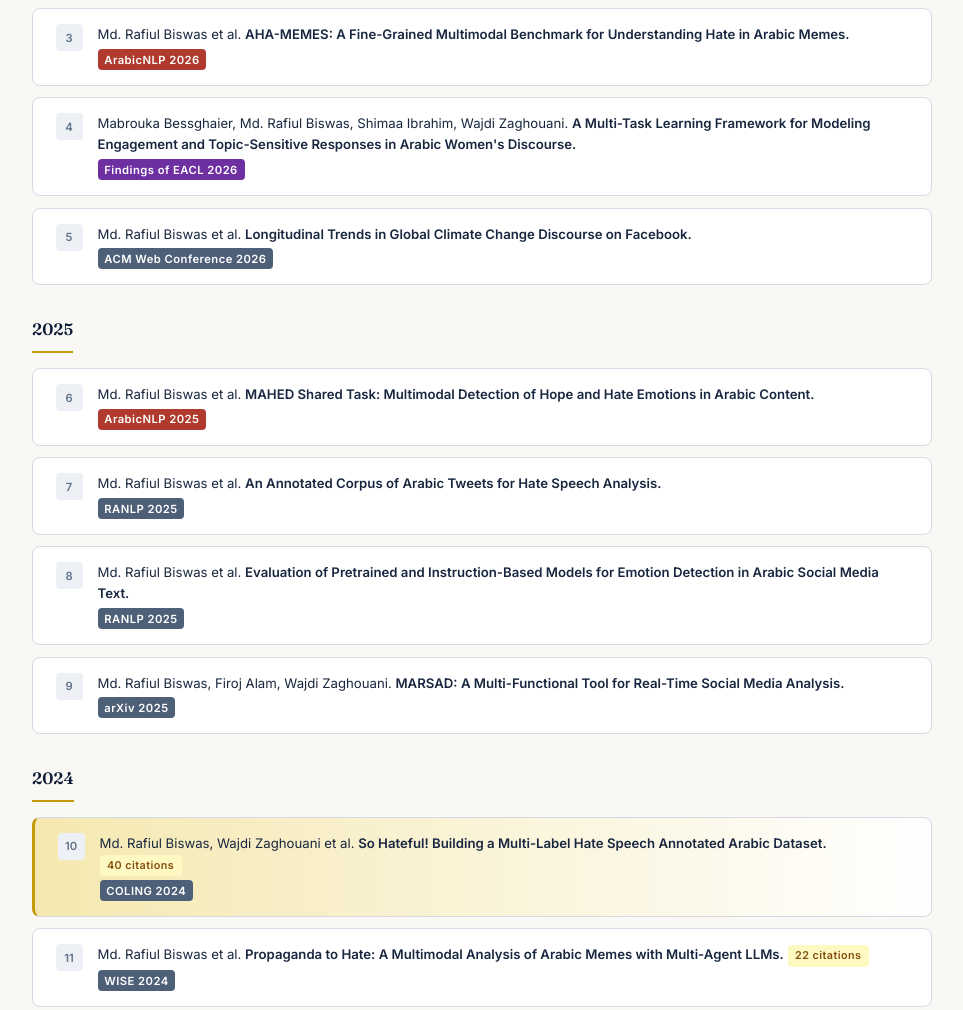
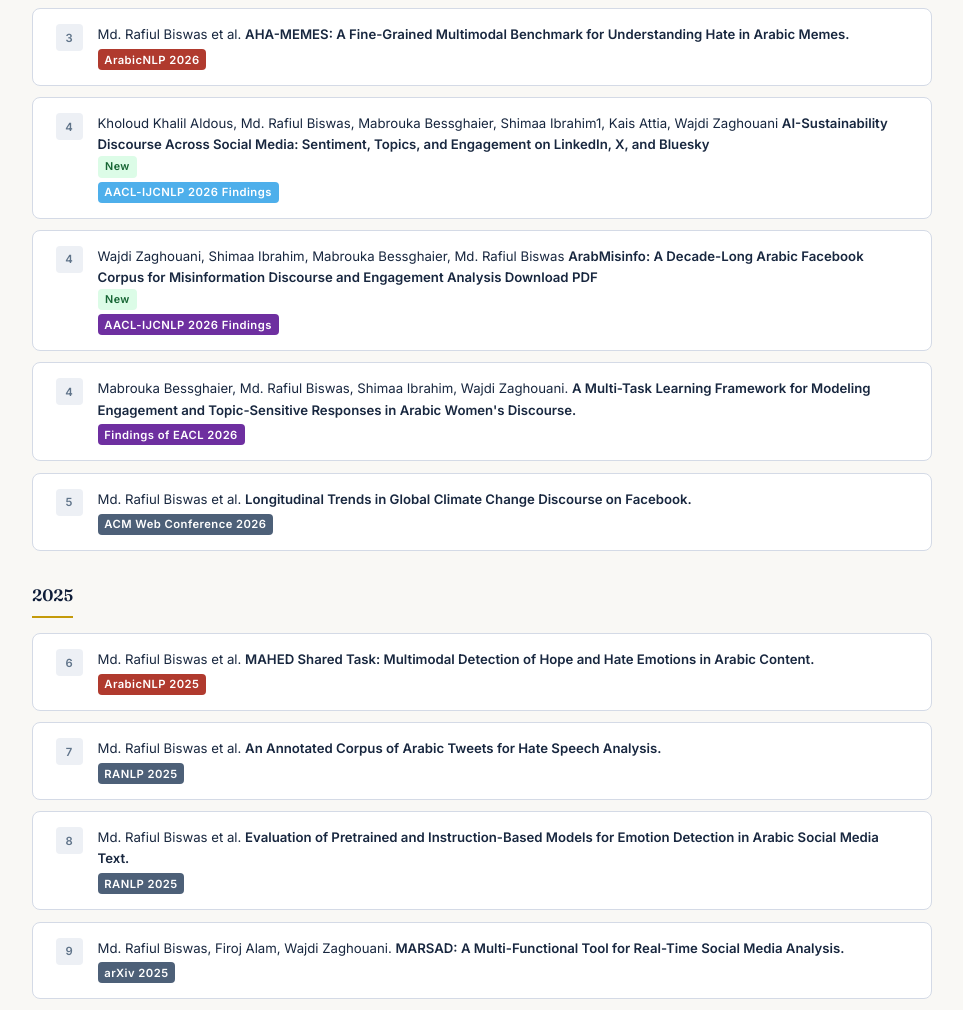
Before and after one commit to rafiulbiswas/portfolio, a plain HTML site: page index.html in a window 1280 px wide. Shown: the part 2399-3409 px from the top of the page, without its empty margins (158-1121 px from the left). Drawn offline with Linux system fonts and the light colour scheme.

Commit message:
paper adding

```diff
--- a/index.html
+++ b/index.html
@@ -236,6 +236,26 @@
         <div class="pub-item">
           <span class="pub-n">4</span>
           <span class="pub-body">
+            Kholoud Khalil Aldous, Md. Rafiul Biswas, Mabrouka Bessghaier, Shimaa Ibrahim1, Kais Attia, Wajdi Zaghouani
+            <strong>AI-Sustainability Discourse Across Social Media: Sentiment, Topics, and Engagement on LinkedIn, X, and Bluesky</strong><br>
+            <span class="tag tag-new">New</span><br>
+            <span class="pub-venue aacl-ijcnlp">AACL-IJCNLP 2026 Findings</span>
+          </span>
+        </div>
+
+        <div class="pub-item">
+          <span class="pub-n">4</span>
+          <span class="pub-body">
+            Wajdi Zaghouani, Shimaa Ibrahim, Mabrouka Bessghaier, Md. Rafiul Biswas
+            <strong>ArabMisinfo: A Decade-Long Arabic Facebook Corpus for Misinformation Discourse and Engagement Analysis Download PDF</strong><br>
+            <span class="tag tag-new">New</span><br>
+            <span class="pub-venue eacl">AACL-IJCNLP 2026 Findings</span>
+          </span>
+        </div>
+
+        <div class="pub-item">
+          <span class="pub-n">4</span>
+          <span class="pub-body">
             Mabrouka Bessghaier, Md. Rafiul Biswas, Shimaa Ibrahim, Wajdi Zaghouani.
             <strong>A Multi-Task Learning Framework for Modeling Engagement and Topic-Sensitive Responses in Arabic Women's Discourse.</strong><br>
             <span class="pub-venue eacl">Findings of EACL 2026</span>
@@ -345,7 +365,7 @@
   <section id="leadership">
     <div class="section-header">
       <p class="section-label">Community leadership</p>
-      <h2 class="section-title">Shared Tasks &amp; Service</h2>
+      <h2 class="section-title">Shared Tasks &amp; Organizer</h2>
       <p class="section-sub">Six international NLP shared tasks engaging 200+ research teams.</p>
     </div>
 
--- a/styles.css
+++ b/styles.css
@@ -563,6 +563,7 @@ section + section {
 }
 
 .pub-venue.emnlp  { background: #1a5276; }
+.pub-venue.aacl-ijcnlp  { background: #4eafeb; }
 .pub-venue.eacl   { background: #6e2fa0; }
 .pub-venue.acl    { background: #b03a2e; }
 .pub-venue.coling { background: #1a6645; }
```
Also changed, not shown: 1 other file.
